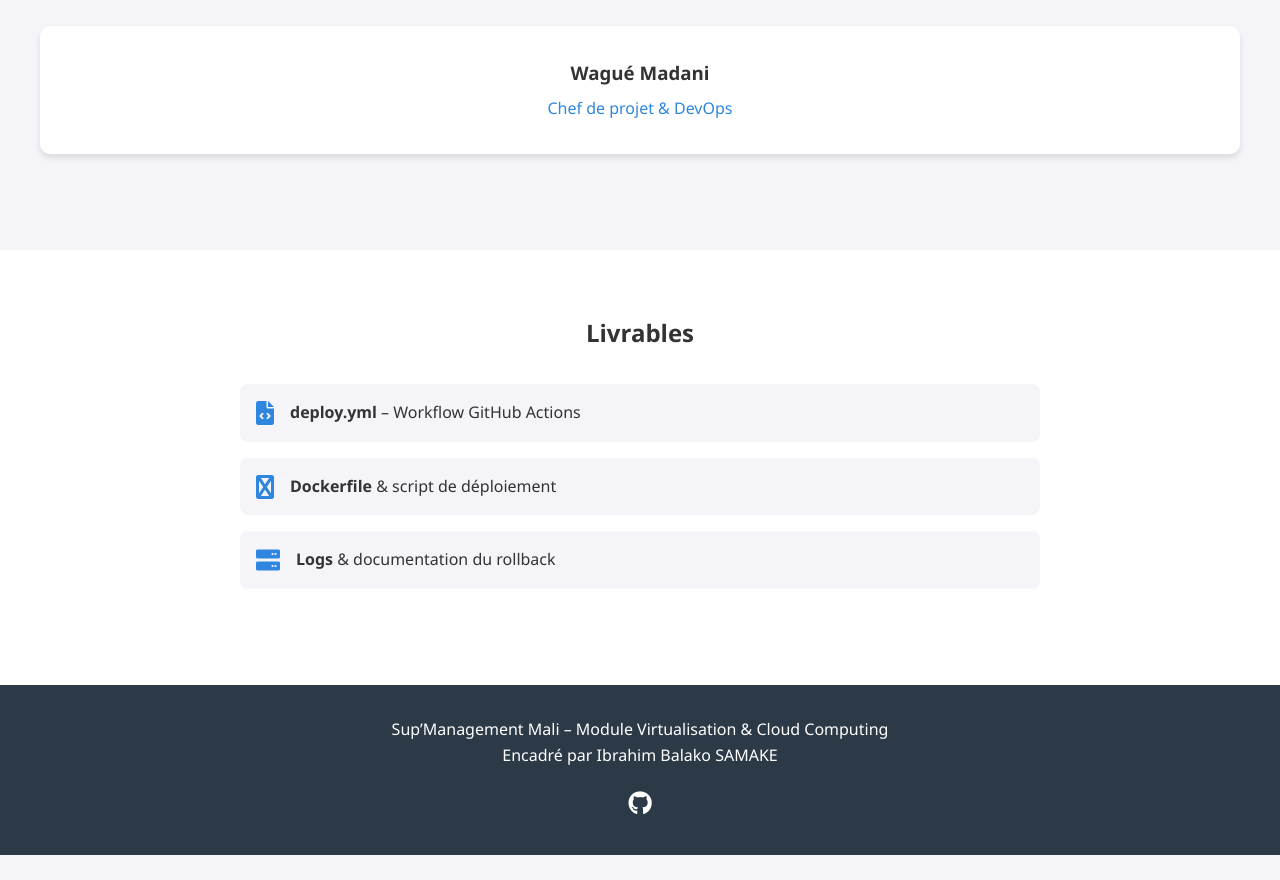
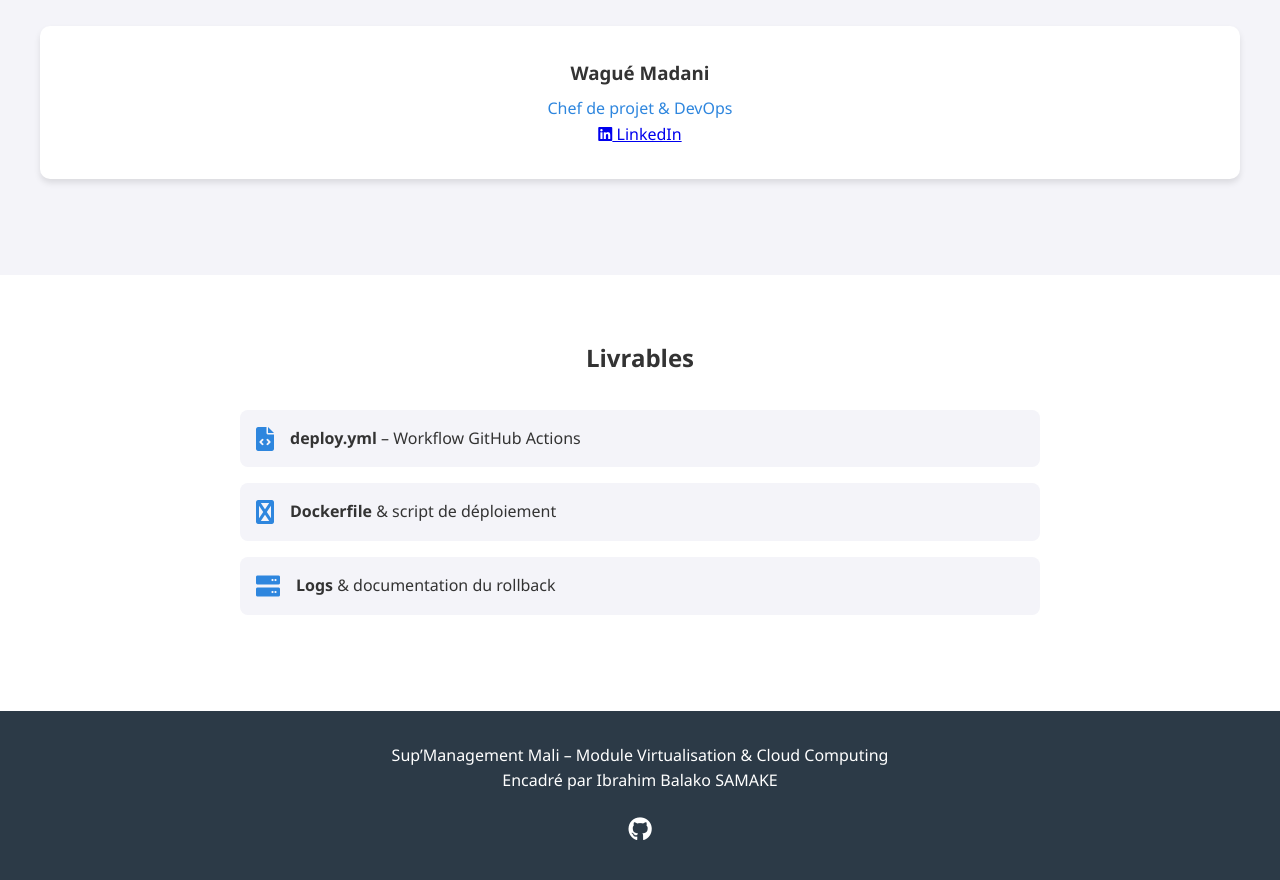
Before and after one commit to Nidawa1789/Node-docker-app, a website: page public/index.html in a window 1280 px wide. Shown: the part 1300-2180 px from the top of the page. Before the commit the page ends 2155 px from the top, so only its background shows below. Drawn offline with Linux system fonts and the light colour scheme.

Commit message:
Add LinkedIn profile link for Wagué Madani in member card

```diff
--- a/public/index.html
+++ b/public/index.html
@@ -281,6 +281,9 @@
       <div class="member-card">
         <h3>Wagué Madani</h3>
         <p class="member-role">Chef de projet & DevOps</p>
+        <a href="https://www.linkedin.com/in/madani-wagu%C3%A9-b88b64140/" target="_blank">
+          <i class="fab fa-linkedin"></i> LinkedIn
+        </a>
       </div>
     </div>
   </section>
```
